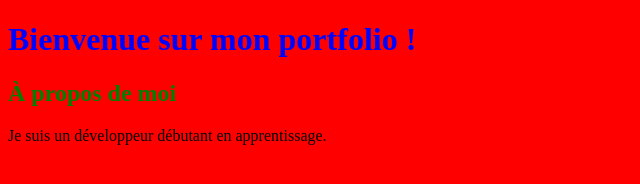
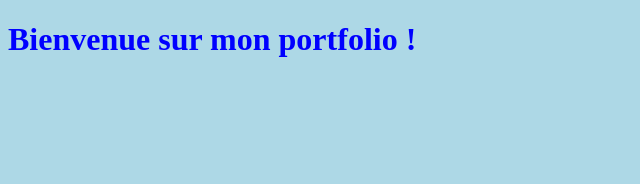
Before and after one commit to hichambouabibsa/mon-portfolio, a plain HTML site: page index.html in a window 1280 px wide. Shown: the whole page, without its empty margins (0-640 px from the left). Drawn offline with Linux system fonts and the light colour scheme.

Commit message:
v.1.0 :  index.html et styles.css

```diff
--- a/index.html
+++ b/index.html
@@ -7,9 +7,5 @@
 </head>
 <body>
 <h1>Bienvenue sur mon portfolio !</h1>
-<section>
-<h2>À propos de moi</h2>
-<p>Je suis un développeur débutant en apprentissage.</p>
-</section>
 </body>
 </html>
--- a/styles.css
+++ b/styles.css
@@ -1,3 +1,2 @@
-body { background-color: red }
+body { background-color: lightblue; }
 h1 { color: blue; }
- h2 { color: green; }
```
